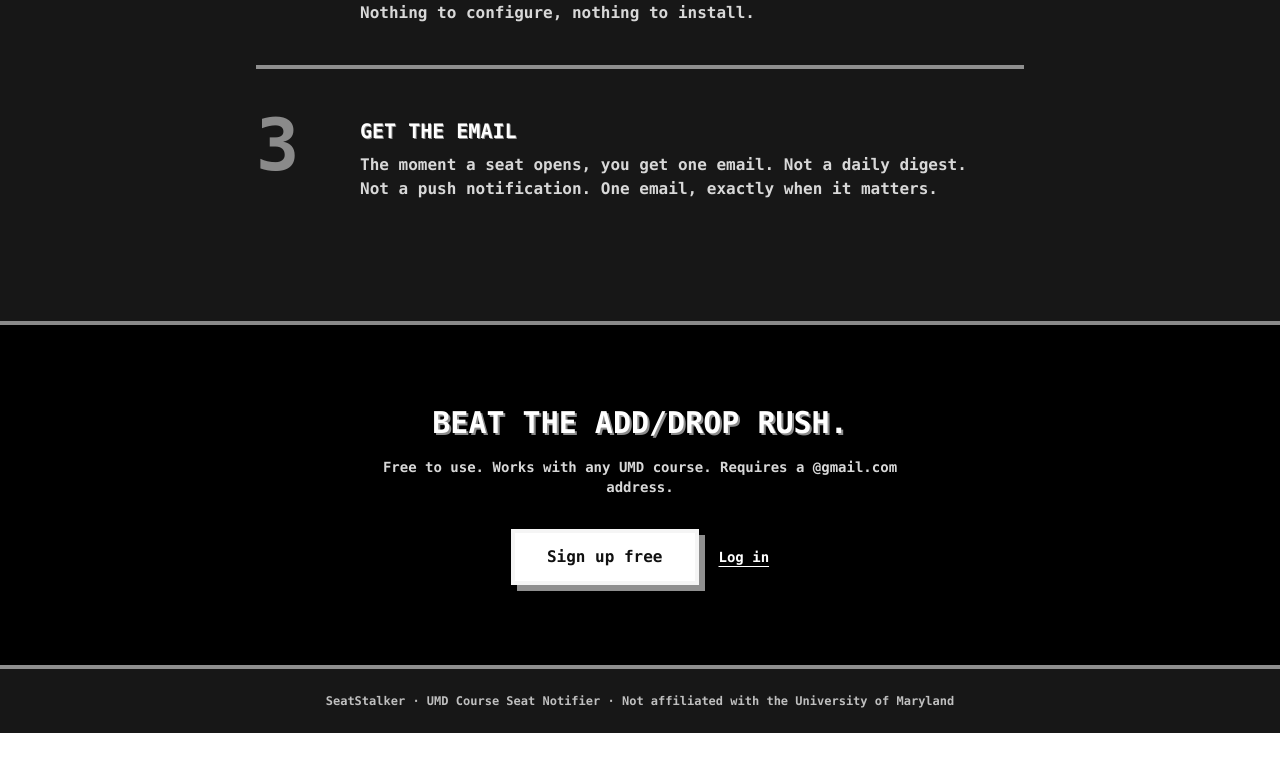
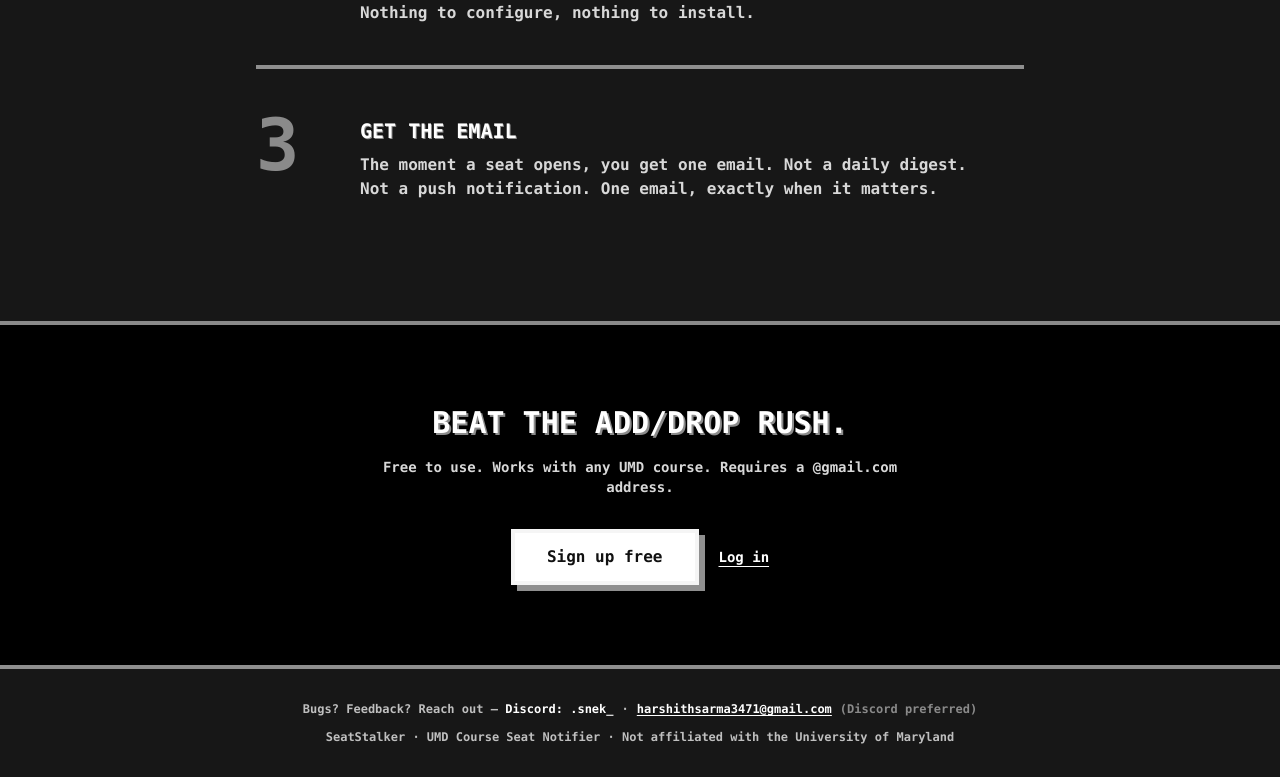
Before and after one commit to Snek3471/SeatStalker, a React (Vite) app in the folder frontend/: page / in a window 1280 px wide. Shown: the part 1275-2052 px from the top of the page. Before the commit the page ends 2008 px from the top, so only its background shows below. Built offline with nearby package versions, Linux system fonts and the light colour scheme; no server answers.

Commit message:
added contact

```diff
--- a/frontend/src/pages/Landing.jsx
+++ b/frontend/src/pages/Landing.jsx
@@ -154,8 +154,22 @@ function Landing() {
       </section>
 
       {/* ── FOOTER ──────────────────────────────────────────────── */}
-      <footer className="border-t-4 border-ss-rule bg-ss-surface px-6 py-6 text-center text-xs font-bold text-ss-muted">
-        SeatStalker · UMD Course Seat Notifier · Not affiliated with the University of Maryland
+      <footer className="border-t-4 border-ss-rule bg-ss-surface px-6 py-8 text-center text-xs font-bold text-ss-muted">
+        <p>
+          Bugs? Feedback? Reach out —{' '}
+          <span className="text-white" title="Discord username: .snek_">Discord: .snek_</span>
+          <span className="mx-2">·</span>
+          <a
+            href="mailto:harshithsarma3471@gmail.com"
+            className="text-white underline underline-offset-2 hover:text-ss-muted"
+          >
+            harshithsarma3471@gmail.com
+          </a>
+          <span className="ml-2 text-ss-border">(Discord preferred)</span>
+        </p>
+        <p className="mt-3">
+          SeatStalker · UMD Course Seat Notifier · Not affiliated with the University of Maryland
+        </p>
       </footer>
 
     </div>
```
